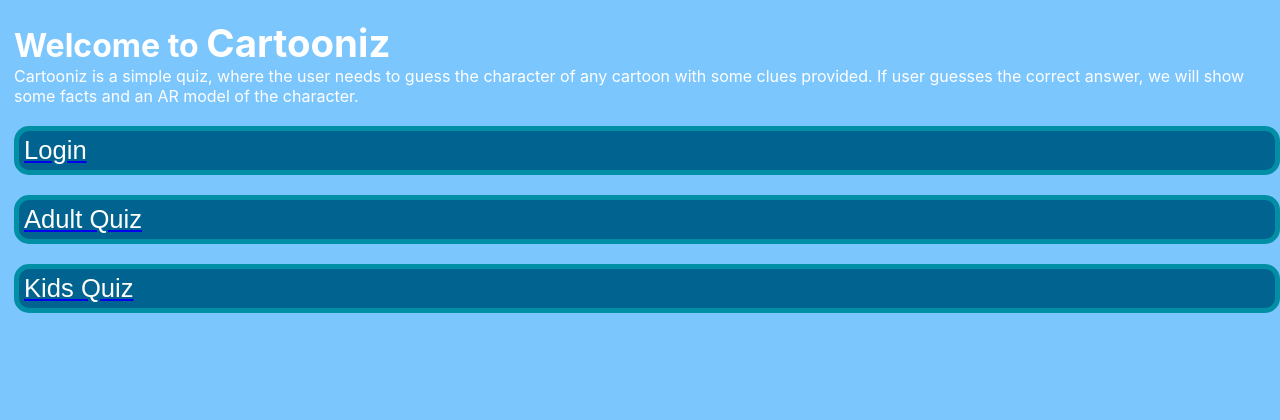
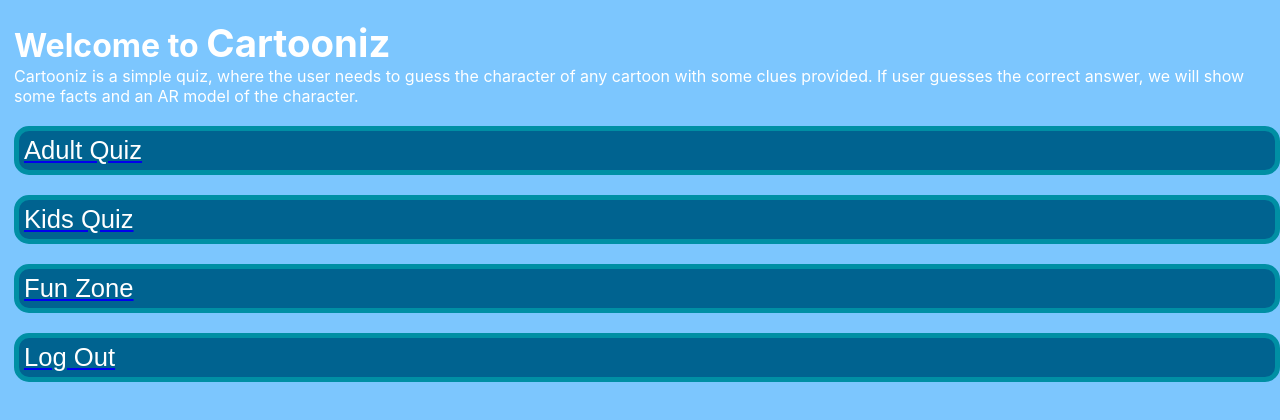
Before and after one commit to Harshal0902/Cartooniz, a React (Create React App) app: page / in a window 1280 px wide. Shown: the top 420 px of the page. Built offline with nearby package versions, Linux system fonts and the light colour scheme.

Commit message:
Final push

```diff
--- a/public/index.html
+++ b/public/index.html
@@ -1,15 +1,13 @@
 <!DOCTYPE html>
 <html lang="en">
+
 <head>
   <meta charset="utf-8" />
   <link rel="icon" href="%PUBLIC_URL%/favicon.ico" />
   <meta name="viewport" content="width=device-width, initial-scale=1" />
 
   <meta name="theme-color" content="#000000" />
-    <meta
-      name="description"
-      content="Our app for the hackathon."
-    />
+  <meta name="description" content="Our app for the hackathon." />
   <link rel="apple-touch-icon" href="%PUBLIC_URL%/logo192.png" />
   <!--
       manifest.json provides metadata used when your web app is installed on a
@@ -26,10 +24,15 @@
       Learn how to configure a non-root public URL by running `npm run build`.
     -->
   <title>Cartooniz</title>
+  <df-messenger intent="WELCOME" chat-title="DialogflowChatbot" agent-id="657745a4-e77b-44de-87df-0a359528410a"
+    language-code="en"></df-messenger>
+  <script src="https://www.gstatic.com/dialogflow-console/fast/messenger/bootstrap.js?v=1"></script>
 </head>
+
 <body>
   <noscript>You need to enable JavaScript to run this app.</noscript>
 
   <div id="root"></div>
 </body>
+
 </html>
--- a/src/App.js
+++ b/src/App.js
@@ -17,9 +17,10 @@ function Home() {
 
         <p className="description">Cartooniz is a simple quiz, where the user needs to guess the character of any cartoon with some clues provided. If user guesses the correct answer, we will show some facts and an AR model of the character.</p><br/>
 
-        <Link to="/login"><button>Login</button></Link><br/>
         <Link to="/adultquiz"><button>Adult Quiz</button></Link><br/>
         <Link to="/kidsquiz"><button>Kids Quiz</button></Link><br/>
+        <Link to="/funzone"><button>Fun Zone</button></Link><br/>
+        <Link to="/login"><button>Log Out</button></Link><br/>
 
       </div>
     </div>
@@ -46,6 +47,10 @@ export default function App() {
 					<KidsQuiz />
 				</Route>
 
+				<Route path="/funzone">
+					<FunZone />
+				</Route>
+
 			</Router>
 
 		</div>
--- a/src/pages/Login/Components/Login.js
+++ b/src/pages/Login/Components/Login.js
@@ -1,16 +1,16 @@
-import React, {useState} from 'react'
+import React, { useState } from 'react'
 import './SignUp.css'
-import {BrowserRouter as Router,Route, Link} from "react-router-dom"
-import {useHistory} from "react-router-dom"
+import { BrowserRouter as Router, Route, Link } from "react-router-dom"
+import { useHistory } from "react-router-dom"
 import img from "../images/Viper.png"
 
 const Login = () => {
 
-    const [email,setEmail] = useState('')
-    const [password,setPassword] = useState('')
+    const [email, setEmail] = useState('')
+    const [password, setPassword] = useState('')
 
 
-    const handleSubmit = (e)=>{
+    const handleSubmit = (e) => {
         e.preventDefault();
     }
 
@@ -32,7 +32,7 @@ const Login = () => {
                                         name="email"
                                         onChange={e => {
                                             setEmail(e.target.value)
-                        }}/>
+                                        }} />
                                 </div>
                                 <div className="Password">
                                     <label className="Password-label">Password</label>
@@ -42,10 +42,11 @@ const Login = () => {
                                         name="password"
                                         onChange={e => {
                                             setPassword(e.target.value)
-                        }}/>
+                                        }} />
                                 </div>
                                 <div className="form-btn">
-                        <button className="btn-login" type="submit" onClick={handleSubmit}>Login</button>
+                                <Link to="/">
+                                    <button className="btn-login" type="submit" onClick={handleSubmit}>Login</button></Link>
                                 </div>
                             </form>
                             <div className="text">
```
Lines whose indentation alone changed are shown as unchanged.
